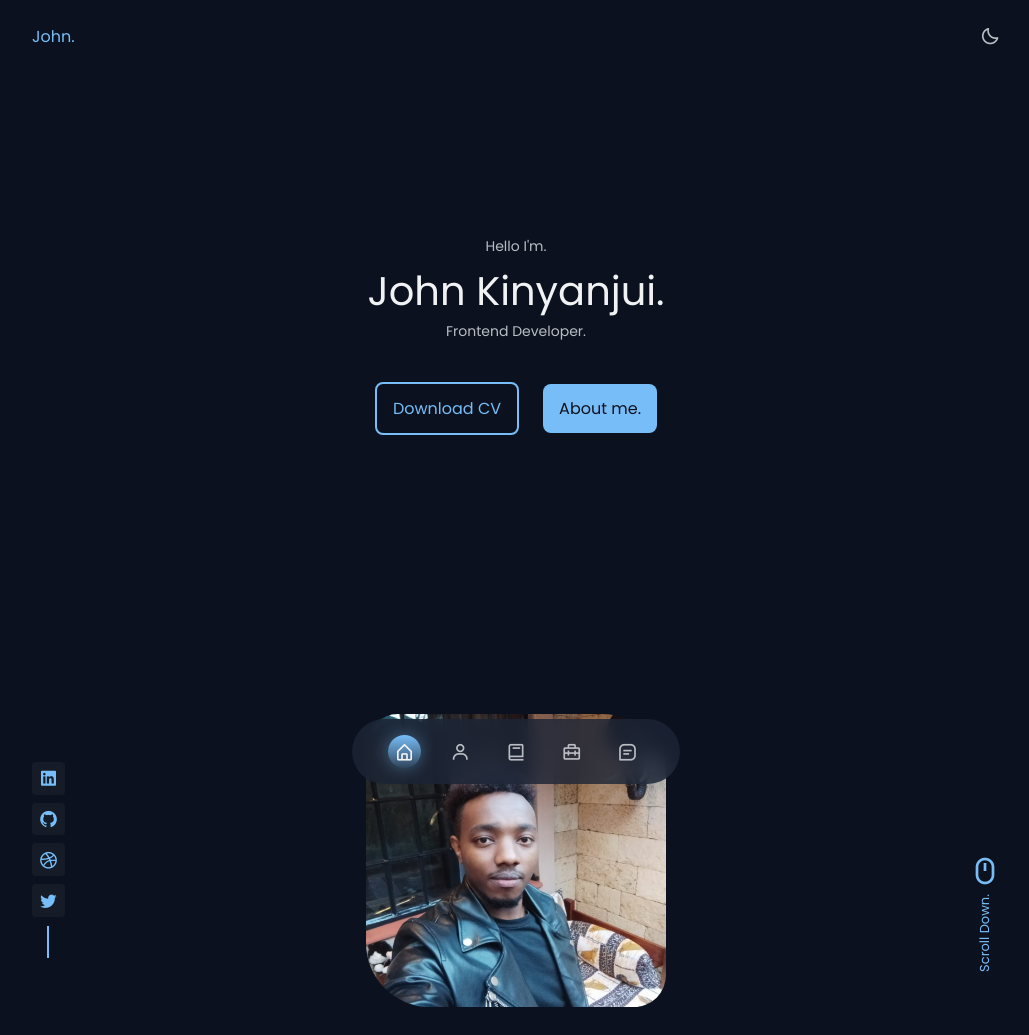
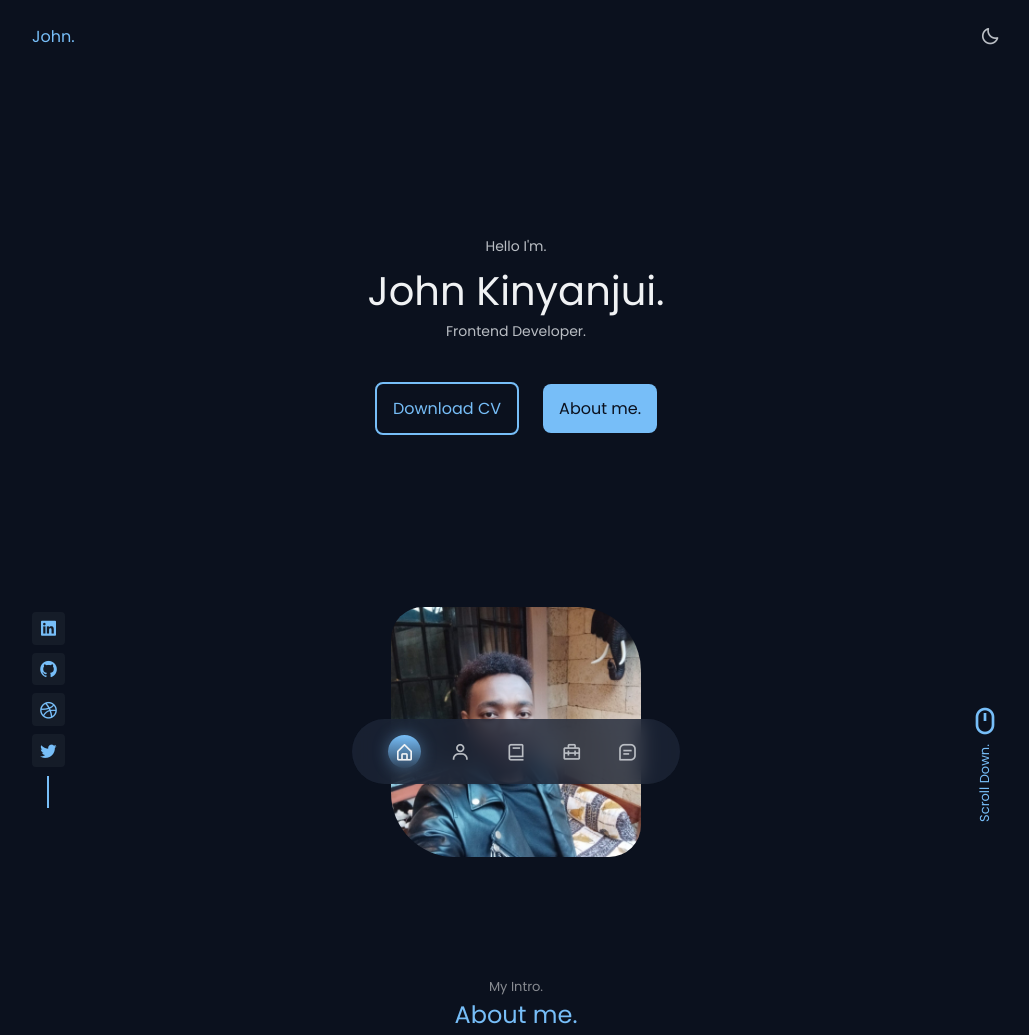
Before and after one commit to johnkk1316/main-portfolio, a plain HTML site: page index.html in a window 1280 px wide. Shown: the top 1035 px of the page, without its empty margins (124-1153 px from the left). Drawn offline with nearby package versions, Linux system fonts and the light colour scheme.

Commit message:
made few home img layout changes

```diff
--- a/assets/css/styles.css
+++ b/assets/css/styles.css
@@ -331,10 +331,9 @@ body.light-theme{
 }
 
 .home__img{
-    width: 300px;
     border-radius: 2rem 4rem 2rem 4rem;
-    width: 190px;
-    height: 293px;
+    width: 222px;
+    height: 250px;
 }
 
 .home__handle{
@@ -906,11 +905,11 @@ body.light-theme{
         flex-direction: column;
     }
     .home__handle{
-        width: 150px;
+        width: 170px;
         /* height: 253px; */
     }
     .home__img{
-        width: 160px;
+        width: 222px;
     }
 
     .about__info{
@@ -1129,10 +1128,10 @@ body.light-theme{
         top: 50%;
     }
     .home__handle{
-        width: 300px;
-        height: 600px;
+        width: 250px;
+        height: 450px;
     }
     .home__img{
-        width: 350px;
+        width: 300px;
     }
 }
--- a/index.html
+++ b/index.html
@@ -592,7 +592,7 @@
                             <div class="contact__card">
                                 <i class='bx bxl-whatsapp contact__card-icon' ></i>
                                 <h3 class="contact__card-title">Whatsapp.</h3>
-                                <span class="contact__card-data">codeona4@gmail.com</span>
+                                <span class="contact__card-data">+254710711972</span>
 
                                 <a href="https://api.whatsapp.com/send/?phone=254710711972&text&type=phone_number&app_absent=0" target="_blank" class="contact__button">
                                     let's chat. <i class='bx bx-right-arrow-alt contact__button-icon' ></i>
```
